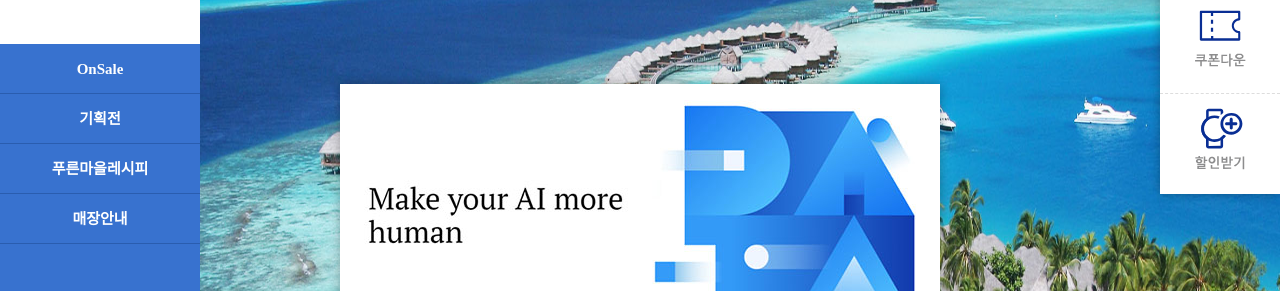
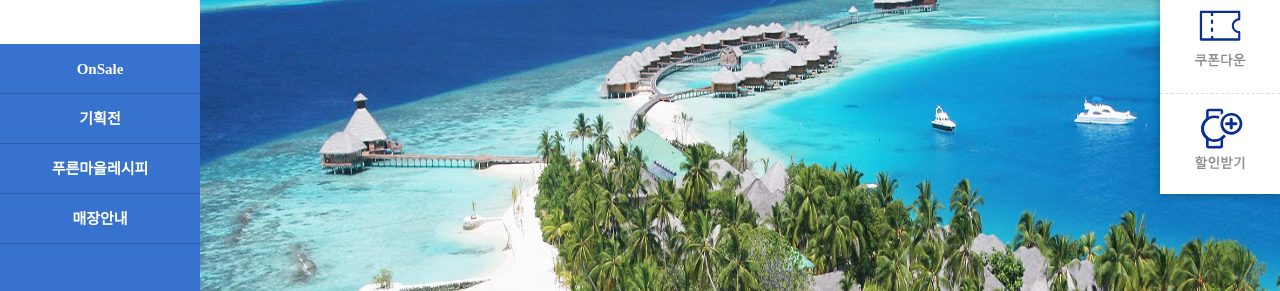
Before and after one commit to Leah242/Blue.village, a plain HTML site: page index.html in a window 1280 px wide. Shown: the part 106-397 px from the top of the page. Drawn offline with Linux system fonts and the light colour scheme.

Commit message:
style.css

```diff
--- a/css/style.css
+++ b/css/style.css
@@ -81,7 +81,7 @@ img:hover {opacity: 0.7;}
 #wrap main #contents .ng ul.gallery li img {width: 100%; height: 150px;}
 
 /* 레이어팝업 */
-#popup {width: 600px;height: 320px;background: url("../images/pu.jpg")no-repeat; box-shadow: 0 0 10px rgba(0, 0, 0, 0.3); position: absolute;left: 50%;top: 350px;transform: translate(-50%,-50%); z-index: 6; }
+#popup {width: 600px;height: 320px;background: url("../images/pu.jpg")no-repeat; box-shadow: 0 0 10px rgba(0, 0, 0, 0.3); position: absolute;left: 50%;top: 350px;transform: translate(-50%,-50%); z-index: 6; display:none;}
 #popup a.close {border-radius: 50px; background-color: #000; font-size: 15px;padding: 10px 30px;font-weight: bold;text-align: center;color: #fff;position: absolute;right: 26px;bottom: 20px;}
 #popup a.close:hover {background-color: #666;}
 
```
